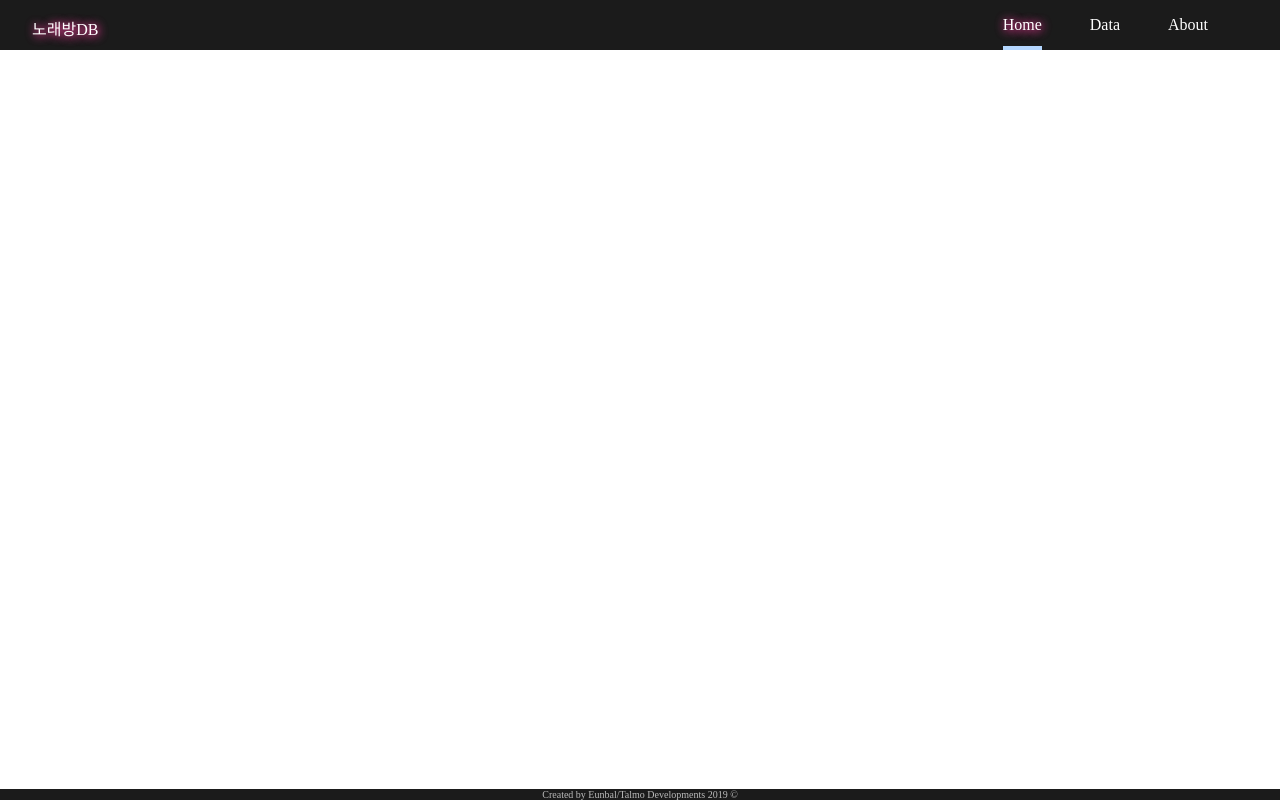
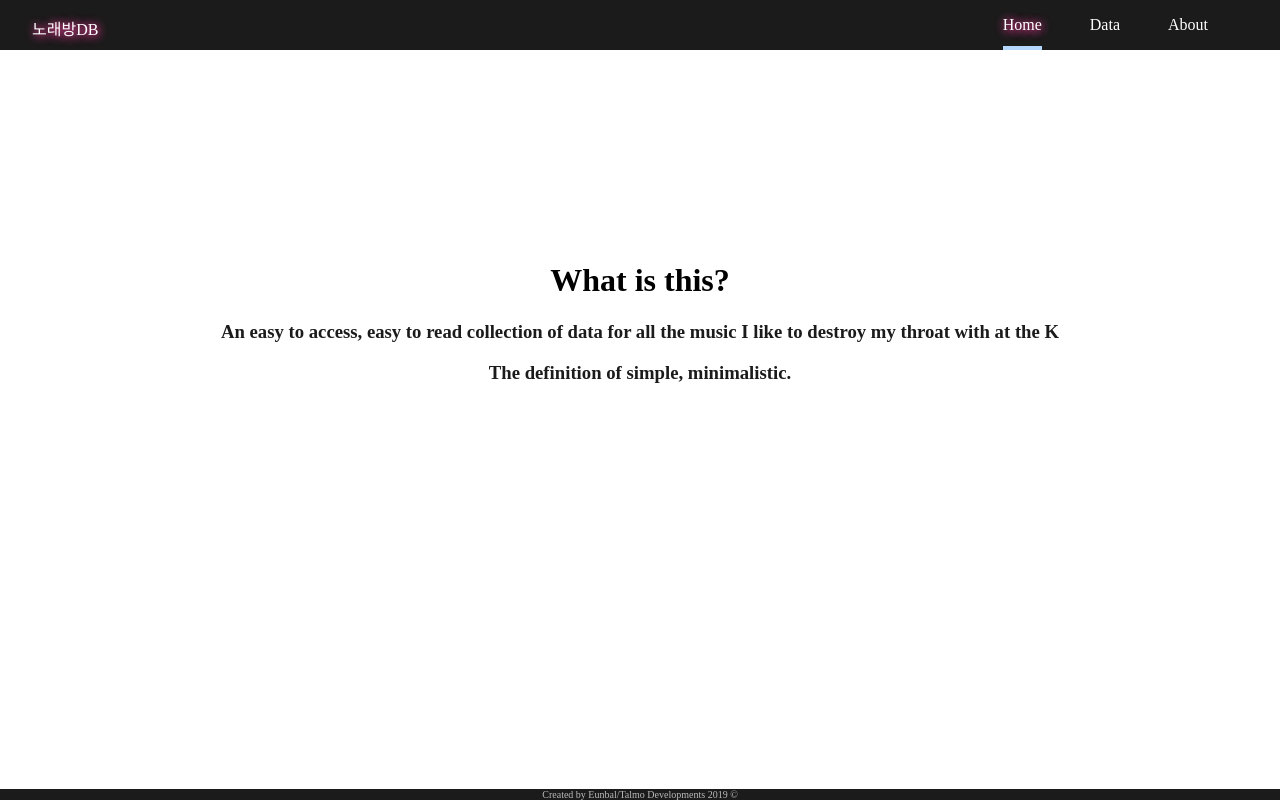
Before and after one commit to kodawarii/noraebang, a React (Create React App) app: page /blog in a window 1280 px wide. Built offline with nearby package versions, Linux system fonts and the light colour scheme; a web font is replaced by a local one.

Commit message:
Changed About to Blog

```diff
--- a/src/components/InnerApp.component.js
+++ b/src/components/InnerApp.component.js
@@ -3,7 +3,7 @@ import React, { Component } from 'react';
 import { BrowserRouter as Router, Switch, Route, Link } from 'react-router-dom';
 
 import Index from './index.component';
-import About from './about.component';
+import Blog from './blog.component';
 import Home from './home.component';
 
 /**
@@ -39,7 +39,7 @@ class InnerApp extends Component {
     this.state = {
       onHome: true,
       onIndex: false,
-      onAbout: false,
+      onBlog: false,
     }
   }
 
@@ -47,7 +47,7 @@ class InnerApp extends Component {
     this.setState({
       onHome: true,
       onIndex: false,
-      onAbout: false
+      onBlog: false
     });
   }
 
@@ -55,15 +55,15 @@ class InnerApp extends Component {
     this.setState({
       onHome: false,
       onIndex: true,
-      onAbout: false
+      onBlog: false
     });
   }
 
-  toggleAbout(){
+  toggleBlog(){
     this.setState({
       onHome: false,
       onIndex: false,
-      onAbout: true
+      onBlog: true
     });
   }
 
@@ -91,7 +91,7 @@ class InnerApp extends Component {
                 <Link to={'/index'} className={"nav-link " + (this.state.onIndex ? "nav-selected " : "")} onClick={this.toggleIndex.bind(this)}>Data</Link>
               </li>
               <li className="nav-item">
-                <Link to={'/about'} className={"nav-link " + (this.state.onAbout ? "nav-selected " : "")} onClick={this.toggleAbout.bind(this)}>About</Link>
+                <Link to={'/blog'} className={"nav-link " + (this.state.onBlog ? "nav-selected " : "")} onClick={this.toggleBlog.bind(this)}>About</Link>
               </li>
               <li className="nav-padding-space-right"> </li>
             </ul>
@@ -105,7 +105,7 @@ class InnerApp extends Component {
                 <Link to={'/index'} className={"nav-link " + (this.state.onIndex ? "nav-selected " : "")} onClick={this.toggleIndex.bind(this)}>Data</Link>
               </li>
               <li className="nav-item">
-                <Link to={'/about'} className={"nav-link " + (this.state.onAbout ? "nav-selected " : "")} onClick={this.toggleAbout.bind(this)}>About</Link>
+                <Link to={'/blog'} className={"nav-link " + (this.state.onBlog ? "nav-selected " : "")} onClick={this.toggleBlog.bind(this)}>About</Link>
               </li>
             </ul>
           </nav>
@@ -116,7 +116,7 @@ class InnerApp extends Component {
             <Switch>
               <Route exact path='/' component={ Home } />
               <Route exact path='/index' component={ Index } />
-              <Route path='/about' component={ About } />
+              <Route path='/blog' component={ Blog } />
             </Switch>
           </div>
         </div>
--- a/src/components/about.component.js
+++ b/src/components/blog.component.js
@@ -1,14 +1,14 @@
 import React, { Component } from 'react';
 
-import './style-about.css';
+import './style-blog.css';
 
-export default class About extends Component {
+export default class Blog extends Component {
 
   render() {
     return (
-      <div className="about">
+      <div className="blog">
         <h1>What is this?</h1>
-        <div className="aboutTextBody">
+        <div className="blogTextBody">
           <h3>
             An easy to access, easy to read collection of data for all the music I like to destroy my throat with at the K
           </h3>
--- a/src/components/style-about.css
+++ b/src/components/style-blog.css
@@ -1,6 +1,6 @@
 @media only screen and (min-width: 768px) {
     /* For Desktop: */
-    .about{
+    .blog{
         text-align: center;
         transform: translateY(120%);
     }
@@ -9,13 +9,13 @@
 
 @media only screen and (max-width: 768px) {
     /* For Mobile: */
-    .about{
+    .blog{
         text-align: center;
         transform: translateY(20%);
         padding: 8px;
     }
 }
 
-.aboutTextBody{
+.blogTextBody{
     color: rgb(27, 27, 27);
 }
```
